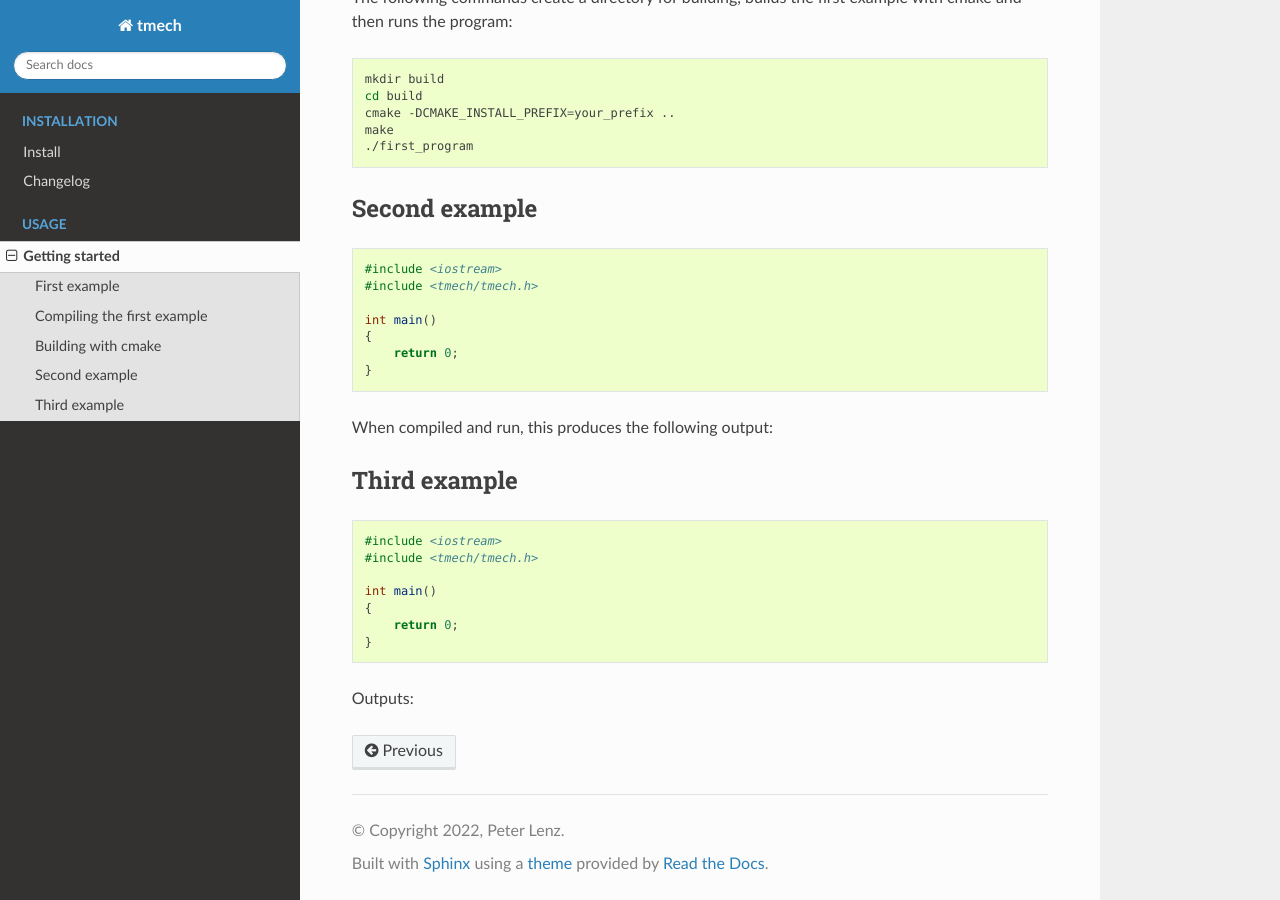
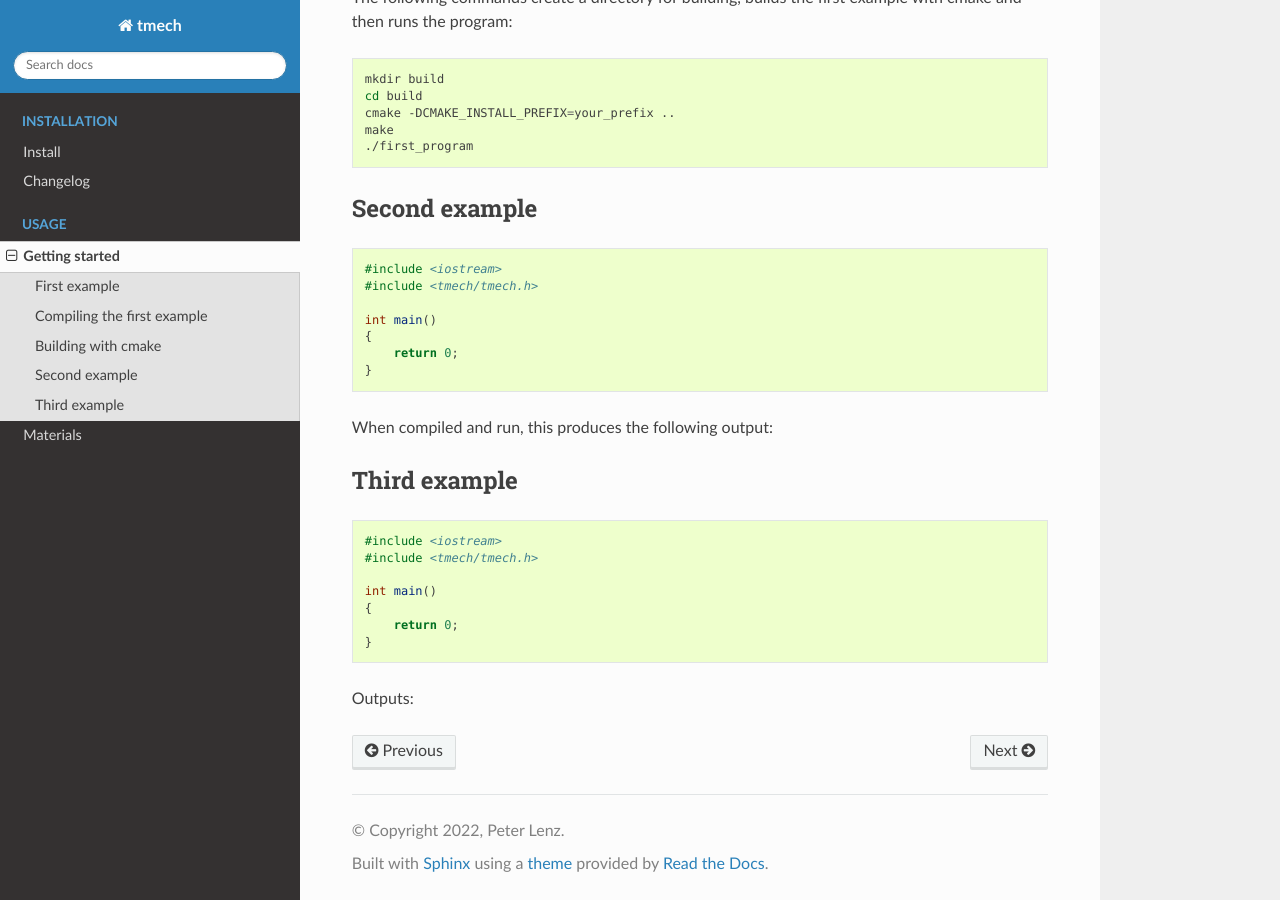
Before and after one commit to petlenz/uvwmaterial, a Sphinx documentation site: the page built from docs/source/api/getting_started.rst, in a window 1280 px wide and 900 px high, scrolled down 1526 px. Built offline with Sphinx 7.4.7 and the Read the Docs theme 2.0.0, drawn with Linux system fonts in a browser that asks for light colours; formulas are drawn with MathJax 3; pages that are not in the unit, such as notebooks, are missing from menus.

Commit message:
read the doc update

```diff
--- a/docs/source/index.rst
+++ b/docs/source/index.rst
@@ -40,6 +40,12 @@ for details.
 
    api/getting_started
 
+   .. toctree::
+   :caption: MATERIALS
+   :maxdepth: 2
+
+   api/materials
+
 .. toctree::
    :caption: QUICK REFERENCE UVWMATERIAL
    :maxdepth: 2
```
